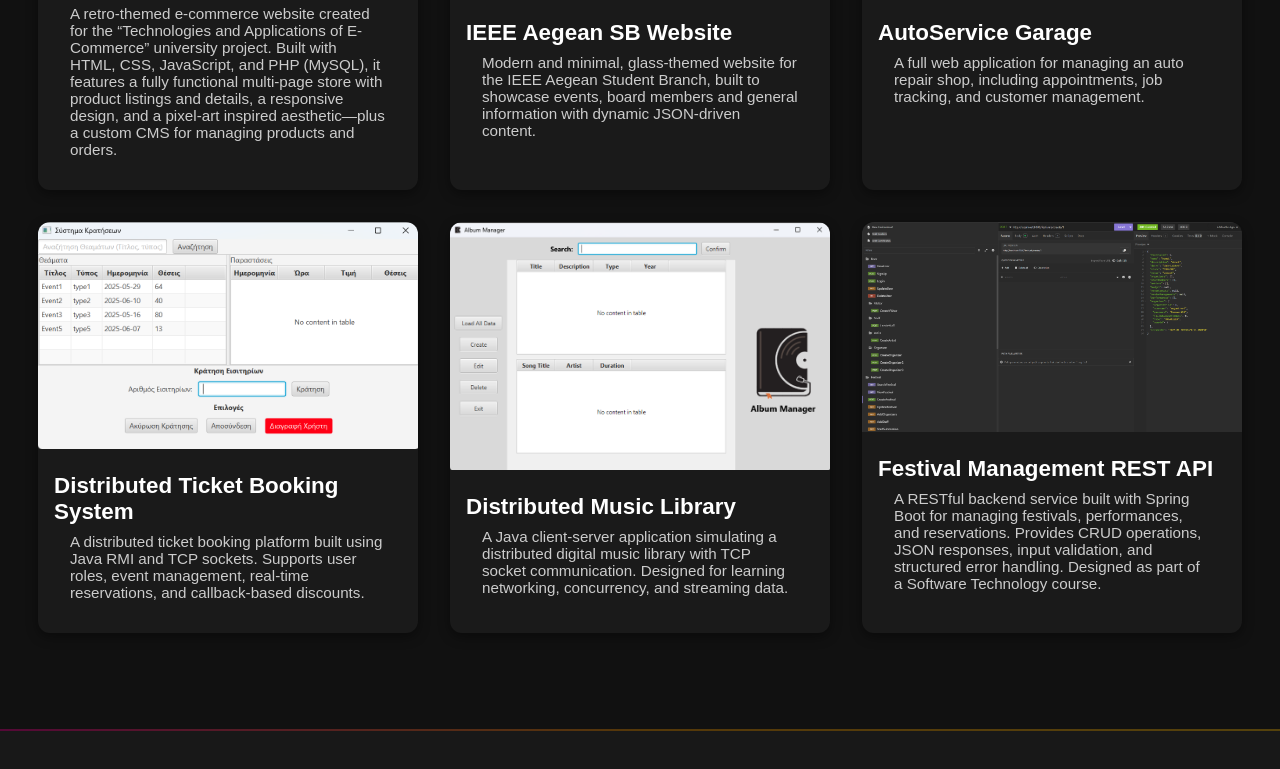
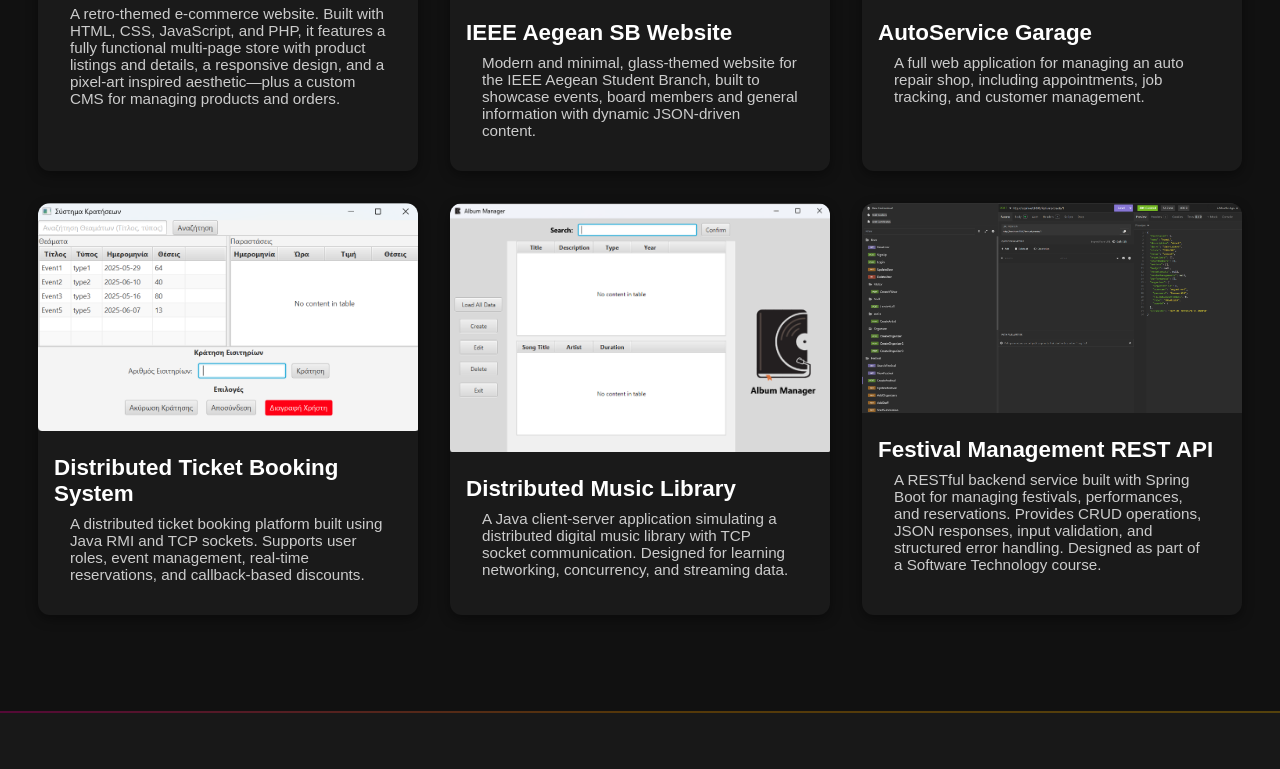
Before and after one commit to DimitrisM42/dimitrism42.github.io, a plain HTML site: page index.html in a window 1280 px wide. Shown: the part 2457-3226 px from the top of the page. Drawn offline with Linux system fonts and the light colour scheme.

Commit message:
Add files via upload

```diff
--- a/index.html
+++ b/index.html
@@ -188,12 +188,11 @@
             <div class="project-content">
               <h3>RetroByte</h3>
               <p>
-                A retro-themed e-commerce website created for the “Technologies
-                and Applications of E-Commerce” university project. Built with
-                HTML, CSS, JavaScript, and PHP (MySQL), it features a fully
-                functional multi-page store with product listings and details, a
-                responsive design, and a pixel-art inspired aesthetic—plus a
-                custom CMS for managing products and orders.
+                A retro-themed e-commerce website. Built with HTML, CSS,
+                JavaScript, and PHP, it features a fully functional multi-page
+                store with product listings and details, a responsive design,
+                and a pixel-art inspired aesthetic—plus a custom CMS for
+                managing products and orders.
               </p>
 
               <div class="project-overlay">
```
